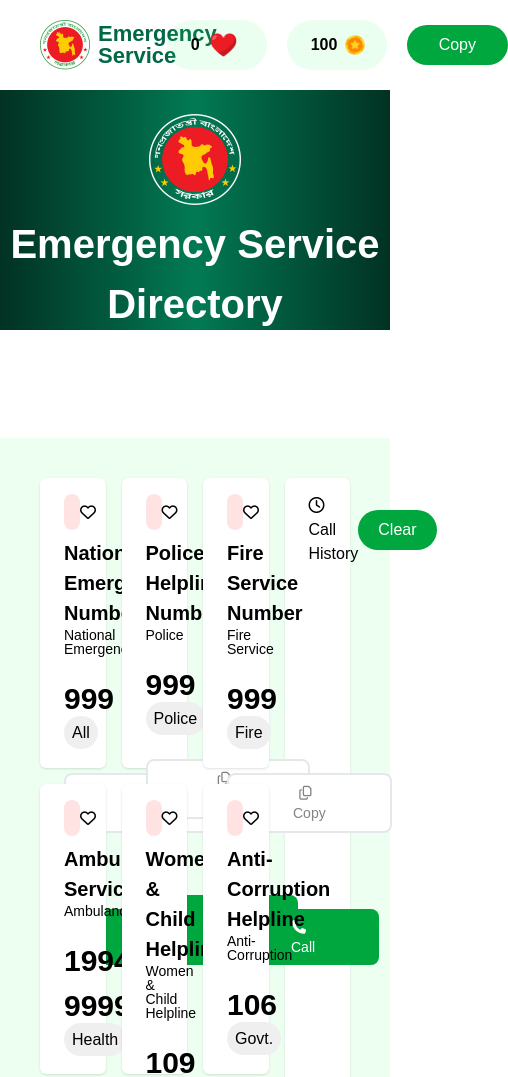
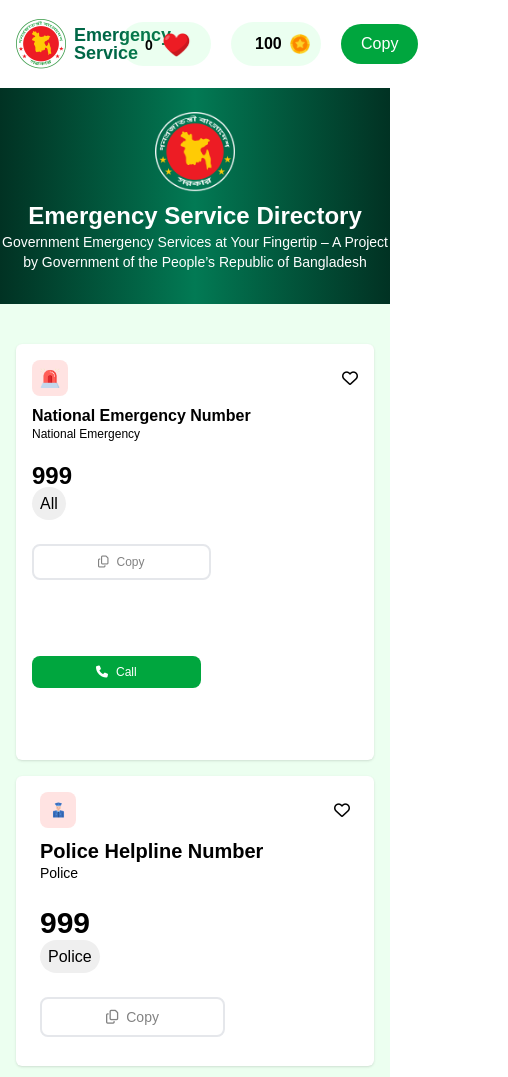
Before and after one commit to itstumpa/Emergency-Hotline-A5, a plain HTML site: page index.html in a window 390 px wide. Shown: the top 1077 px of the page, 508 px wide, since content can reach past the window. Drawn offline with nearby package versions, Linux system fonts and the light colour scheme; a web font is replaced by a local one.

Commit message:
mobile responsive

```diff
--- a/index.html
+++ b/index.html
@@ -20,25 +20,26 @@
 </head>
 <body class="font_Hind_Madurai">
 
-<nav class="bg-white my-3">
+<nav class="bg-white my-3 ">
       <!-- logo  -->
-      <div class="flex items-center justify-between max-w-[1800px] mx-10">
+      <div class="flex items-center justify-between max-w-[1800px] mx-4 sm:px-6 lg:px-10">
 
 
       <div class="flex items-center gap-2 ">
             <img class="w-[50px] h-[50px]" src="./assets/logo.png" alt="" srcset="">
-            <h2 class=" font-black text-[22px] leading-none text-[#006747]">Emergency <br> Service</h2>
+            <h2 class=" font-black text-lg sm:text-xl md:text-2xl leading-none text-[#006747]">Emergency <br> Service</h2>
+
       </div>
       <!-- right side of nav  -->
       <div class="flex items-center">
             <div>
-            <button  style="background-color: rgba(65, 255, 107, 0.1)" class=" rounded-full text-md px-6 py-2 w-[100px] h-[50px] text-black font-extrabold mr-3"><span class="flex gap-2 items-center text-center">
+            <button  style="background-color: rgba(65, 255, 107, 0.1)" class="text-sm sm:text-base w-[90px] sm:w-[100px] h-[44px] sm:h-[50px] rounded-full text-md px-6 py-2 text-black font-extrabold mr-3"><span class="flex gap-2 items-center text-center">
         <span id="loveCount">0</span>
         <img id="topLoveIcon" class="w-[30px] h-[30px]" src="./assets/heart.png" alt="heart">
     </span></button>
             </div>
             <div class="navbar">
-            <button id="coinBalanceBtn" style="background-color: rgba(65, 255, 107, 0.1)" class=" rounded-full text-md px-6 py-2 w-[100px] h-[50px] text-black font-extrabold mr-3">
+            <button id="coinBalanceBtn" style="background-color: rgba(65, 255, 107, 0.1)" class=" rounded-full text-md px-6 py-2 text-black font-extrabold mr-3 m:text-base w-[90px] sm:w-[100px] h-[44px] sm:h-[50px]">
 
             <span id="coinCount" class="flex gap-2 items-center text-center">
                   <span id="coinNumber">100</span>
@@ -47,7 +48,7 @@
             </button>
             </div>
 
-      <button id="navCopyBtn" class=" rounded-full text-md px-8 py-2 bg-[#00A63E] hover:bg-[#008a31] cursor-pointer transition-all duration-300 text-white">Copy</button>
+      <button id="navCopyBtn" class=" rounded-full text-md bg-[#00A63E] hover:bg-[#008a31] cursor-pointer transition-all duration-300 text-white sm:text-md px-5 sm:px-8 py-2">Copy</button>
       </div>
 </div>
 </nav>
@@ -55,9 +56,9 @@
 <!-- hero section  -->
 <div class="h-[240px] bg-gradient-to-r from-[#013223] via-[#027a54] to-[#013223] py-6 text-white  ">
       <div class="flex flex-col items-center text-center">
-      <img class="w-[92px] h-[92px] mb-2" src="./assets/logo-dark.png" alt="" srcset="">
-      <h1 class="font-bold text-[40px]">Emergency Service Directory</h1>
-      <p>Government Emergency Services at Your Fingertip – A Project by  Government of the People’s Republic of Bangladesh</p>
+      <img class="sm:w-24 sm:h-24 w-20 h-20 lg:w-[92px] lg:h-[92px] mb-2" src="./assets/logo-dark.png" alt="" srcset="">
+      <h1 class="font-bold text-2xl sm:text-3xl md:text-4xl">Emergency Service Directory</h1>
+      <p class="text-sm sm:text-base max-w-[420px] sm:max-w-xl md:max-w-2xl">Government Emergency Services at Your Fingertip – A Project by  Government of the People’s Republic of Bangladesh</p>
 </div>
 
 
@@ -65,8 +66,9 @@
 <section class="bg-[#ecfff0] pb-16">
 
 <!-- card1  -->
-<div class=" grid grid-cols-4 gap-4 max-w-[1800px] mx-10 mb-6 pt-10 mt-8 text-black " >
-      <div class="card bg-white px-6 rounded-md shadow-sm pb-6 h-[290px] w-full pt-4">
+<div class=" grid grid-cols-1 sm:grid-cols-2 lg:grid-cols-4 gap-4 max-w-[1800px] lg:mx-10 mb-6 pt-10 mt-8 text-black mx-4" >
+
+      <div class="card sm:px-6 bg-white px-4 rounded-md shadow-sm pb-6 w-full pt-4">
             <span class="flex items-center justify-between ">
             <div class="bg-[#FFE3E2] rounded-lg p-2 flex items-center justify-center">
   <img class="w-5 h-5" src="./assets/emergency.png" alt="">
@@ -74,13 +76,13 @@
             <i class="fa-regular fa-heart cardLoveIcon"></i>
             </span>
             <div class="cardContainer">
-            <h3 class="tagline font-bold text-[20px] mt-2 ">National Emergency Number</h3>
-            <p class="leading-none text-sm mb-5">National Emergency</p>
-            <h2 class="cardText callCard font-bold text-[30px]">999</h2>
+            <h3 class="tagline font-bold text-base sm:text-lg md:text-xl mt-2 ">National Emergency Number</h3>
+            <p class="leading-none text-xs sm:text-sm mb-5">National Emergency</p>
+            <h2 class="cardText callCard font-bold text-2xl sm:text-3xl">999</h2>
             <buttton class="bg-[#efefef] p-2 rounded-full mb-6">All</buttton>
             <div class="callCard">
-                  <button class="copyBtn px-16 py-2 border-2 border-gray-200 bg-white hover:bg-gray-300 cursor-pointer transition-all duration-300 rounded-lg mt-7 mb-12 text-[#828282] text-sm"><i class="fa-regular fa-copy mr-2"></i>Copy</button>
-                  <button class="call-btn bg-[#00A63E]  hover:bg-[#008a31] cursor-pointer transition-all duration-300 px-16 py-2 rounded-lg mt-7 mb-12 text-white text-sm"><i class="fa-solid fa-phone mr-2 "></i>Call</button>
+                  <button class="copyBtn px-16 py-2 border-2 border-gray-200 bg-white hover:bg-gray-300 cursor-pointer transition-all duration-300 rounded-lg mt-7 mb-12 text-[#828282] text-xs sm:text-sm"><i class="fa-regular fa-copy mr-2"></i>Copy</button>
+                  <button class="call-btn bg-[#00A63E]  hover:bg-[#008a31] cursor-pointer transition-all duration-300 px-16 py-2 rounded-lg mt-7 mb-12 text-white text-xs sm:text-sm"><i class="fa-solid fa-phone mr-2 "></i>Call</button>
 
             </div>
             </div>
@@ -135,15 +137,15 @@
 
 
 <!-- call history -->
-<div class="row-span-3 bg-white px-6 rounded-md shadow-sm w-full pt-4">
-  <div class="callHistory flex justify-between items-center relative ">
-    <h4><i class="fa-regular fa-clock mr-2"></i>Call History</h4>
-    <ul id="historyList"></ul>
-    <button id="clearHistoryBtn"
-            class="rounded-full text-md px-5 py-2 bg-[#00A63E] hover:bg-[#008a31] cursor-pointer transition-all duration-300 text-white">
-      Clear
-    </button>
-  </div>
+<div class="lg:row-span-3 order-1  lg:order-none bg-white px-6 rounded-md shadow-sm w-full pt-3">
+      <div class="callHistory flex justify-between items-center mb-3">
+            <h4><i class="fa-regular fa-clock mr-2"></i>Call History</h4>
+            <button id="clearHistoryBtn"
+            class=" rounded-full text-md px-5 py-2 bg-[#00A63E] hover:bg-[#008a31] cursor-pointer transition-all duration-300 text-white">
+            Clear
+      </button>
+</div>
+<ul id="historyList"></ul>
 </div>
 
 <!-- card 4  -->
--- a/script.js
+++ b/script.js
@@ -119,5 +119,4 @@ callButtons.forEach((button) => {
   });
 });
 
-// Init coins on page load
 updateCoins();
```
